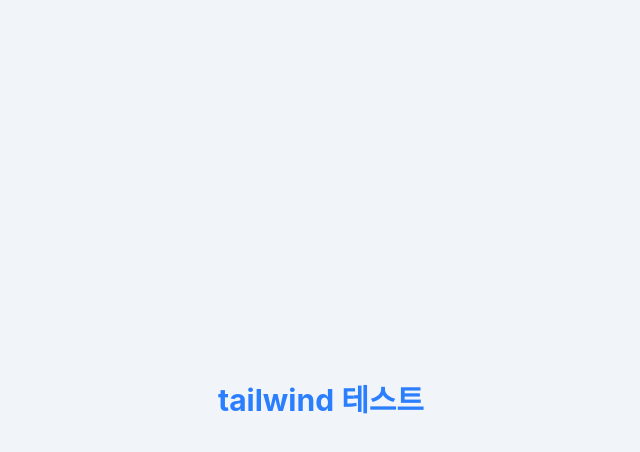
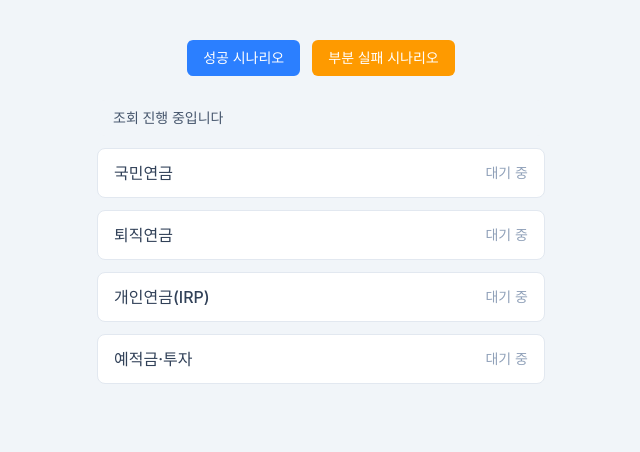
Before and after one commit to 2026-AI-Challenge-swu/mydata-frontend, a React (Vite) app: page / in a window 1280 px wide. Shown: the top 452 px of the page, without its empty margins (319-959 px from the left). Built offline with nearby package versions, Linux system fonts and the light colour scheme.

Commit message:
feat: 마이데이터 연동 화면 로딩/성공 UI 구현
항목별 상태(로딩/성공/실패)를 보여주는 ConnectionItemRow와
전체 목록+상태 배너를 보여주는 ConnectionResultList 추가.
App.tsx에서 mock 시나리오(성공/부분실패)로 동작 확인.

```diff
--- a/src/App.tsx
+++ b/src/App.tsx
@@ -1,11 +1,53 @@
+import { useState } from 'react';
+import { useConnectionStore } from './features/mydata/stores/connectionStore';
+import { mockScenarios, type MockScenario } from './features/mydata/mocks/scenarios';
+import { ConnectionResultList } from './features/mydata/components/ConnectionResultList';
+import type { ConnectionCategory } from './features/mydata/types/connection';
+
+const CATEGORIES: ConnectionCategory[] = [
+  'nationalPension',
+  'retirementPension',
+  'personalPension',
+  'savingsInvestment',
+];
+
 function App() {
+  const setItemStatus = useConnectionStore((state) => state.setItemStatus);
+  const [isLoading, setIsLoading] = useState(false);
+
+  // 실제 API 붙이면 이 setTimeout 자리에 loadAllConnectionItems 호출이 들어감
+  function runScenario(scenario: MockScenario) {
+    setIsLoading(true);
+    CATEGORIES.forEach((category) => setItemStatus(category, { status: 'loading' }));
+
+    setTimeout(() => {
+      CATEGORIES.forEach((category) => setItemStatus(category, mockScenarios[scenario][category]));
+      setIsLoading(false);
+    }, 1000);
+  }
+
   return (
-    <div className="flex min-h-screen items-center justify-center bg-slate-100">
-      <h1 className="text-3xl font-bold text-blue-500">
-        tailwind 테스트
-      </h1>
+    <div className="flex min-h-screen flex-col items-center gap-6 bg-slate-100 py-10">
+      <div className="flex gap-3">
+        <button
+          className="rounded-md bg-blue-500 px-4 py-2 text-sm font-medium text-white disabled:opacity-50"
+          onClick={() => runScenario('success')}
+          disabled={isLoading}
+        >
+          성공 시나리오
+        </button>
+        <button
+          className="rounded-md bg-amber-500 px-4 py-2 text-sm font-medium text-white disabled:opacity-50"
+          onClick={() => runScenario('partialFailure')}
+          disabled={isLoading}
+        >
+          부분 실패 시나리오
+        </button>
+      </div>
+
+      <ConnectionResultList />
     </div>
-  )
+  );
 }
 
-export default App
+export default App;
--- /dev/null
+++ b/src/features/mydata/components/ConnectionItemRow.tsx
@@ -0,0 +1,54 @@
+import type { CategoryDataMap, ConnectionCategory, ItemStatus } from '../types/connection';
+
+const CATEGORY_LABELS: Record<ConnectionCategory, string> = {
+  nationalPension: '국민연금',
+  retirementPension: '퇴직연금',
+  personalPension: '개인연금(IRP)',
+  savingsInvestment: '예적금·투자',
+};
+
+function formatWon(amount: number): string {
+  return `${amount.toLocaleString()}원`;
+}
+
+// data는 4개 카테고리 데이터 타입의 유니온이라, 각 타입에만 있는 고유 필드로 'in' 검사해서 구분
+function renderSummary(data: CategoryDataMap[ConnectionCategory]): string {
+  if ('estimatedMonthlyAmount' in data) {
+    return `예상 월 수령액 ${formatWon(data.estimatedMonthlyAmount)} (${data.paymentStartAge}세부터, 가입 ${data.contributionYears}년)`;
+  }
+  if ('evaluationAmount' in data) {
+    return `평가금액 ${formatWon(data.evaluationAmount)}`;
+  }
+  if ('totalContribution' in data) {
+    return `총 납입액 ${formatWon(data.totalContribution)} (계좌 ${data.accounts.length}개)`;
+  }
+  return `총 잔액 ${formatWon(data.totalBalance)} (계좌 ${data.accounts.length}개)`;
+}
+
+interface ConnectionItemRowProps {
+  category: ConnectionCategory;
+  status: ItemStatus;
+}
+
+export function ConnectionItemRow({ category, status }: ConnectionItemRowProps) {
+  return (
+    <div className="flex items-center justify-between rounded-lg border border-slate-200 bg-white px-4 py-3">
+      <span className="font-medium text-slate-700">{CATEGORY_LABELS[category]}</span>
+
+      {status.status === 'idle' && <span className="text-sm text-slate-400">대기 중</span>}
+
+      {status.status === 'loading' && (
+        <span className="flex items-center gap-2 text-sm text-blue-500">
+          <span className="h-4 w-4 animate-spin rounded-full border-2 border-blue-200 border-t-blue-500" />
+          불러오는 중...
+        </span>
+      )}
+
+      {status.status === 'success' && (
+        <span className="text-sm text-slate-600">{renderSummary(status.data)}</span>
+      )}
+
+      {status.status === 'error' && <span className="text-sm text-red-500">{status.message}</span>}
+    </div>
+  );
+}
--- /dev/null
+++ b/src/features/mydata/components/ConnectionResultList.tsx
@@ -0,0 +1,43 @@
+import { useConnectionStore, getOverallStatus } from '../stores/connectionStore';
+import type { ConnectionCategory } from '../types/connection';
+import { ConnectionItemRow } from './ConnectionItemRow';
+
+const CATEGORY_ORDER: ConnectionCategory[] = [
+  'nationalPension',
+  'retirementPension',
+  'personalPension',
+  'savingsInvestment',
+];
+
+type OverallStatus = ReturnType<typeof getOverallStatus>;
+
+const OVERALL_STATUS_LABEL: Record<OverallStatus, string> = {
+  pending: '조회 진행 중입니다',
+  success: '모든 항목 조회가 완료됐어요',
+  partial: '일부 항목은 조회에 실패했어요',
+  failure: '조회에 실패했어요',
+};
+
+const OVERALL_STATUS_STYLE: Record<OverallStatus, string> = {
+  pending: 'bg-slate-100 text-slate-600',
+  success: 'bg-blue-50 text-blue-600',
+  partial: 'bg-amber-50 text-amber-600',
+  failure: 'bg-red-50 text-red-600',
+};
+
+export function ConnectionResultList() {
+  const items = useConnectionStore((state) => state.items);
+  const overallStatus = getOverallStatus(items);
+
+  return (
+    <div className="flex w-full max-w-md flex-col gap-3">
+      <div className={`rounded-lg px-4 py-2 text-sm font-medium ${OVERALL_STATUS_STYLE[overallStatus]}`}>
+        {OVERALL_STATUS_LABEL[overallStatus]}
+      </div>
+
+      {CATEGORY_ORDER.map((category) => (
+        <ConnectionItemRow key={category} category={category} status={items[category]} />
+      ))}
+    </div>
+  );
+}
```
